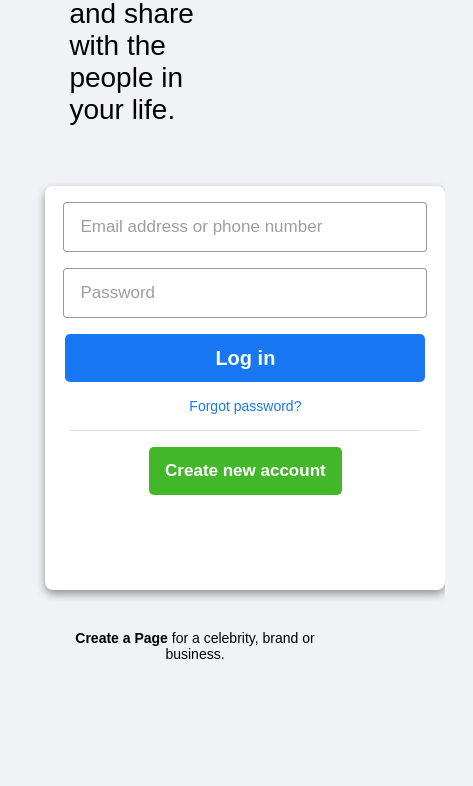
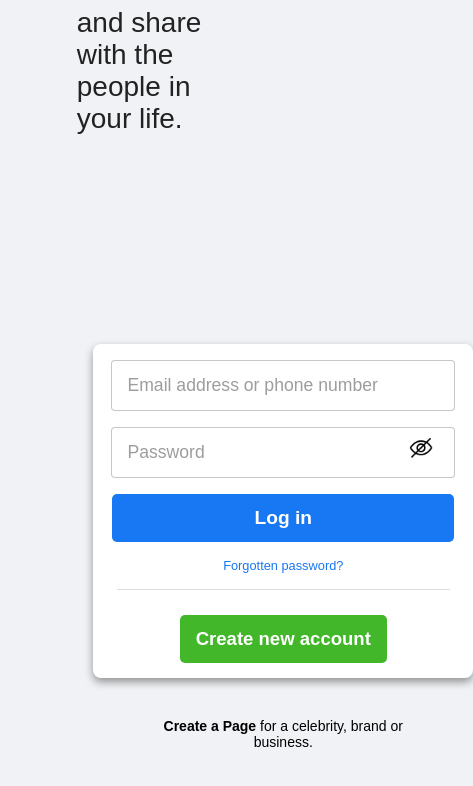
Before and after one commit to good-for-nothin/facebook, a plain HTML site: page index.html in a window 390 px wide. Shown: the part 239-1025 px from the top of the page, 473 px wide, since content can reach past the window. Before the commit the page ends 979 px from the top, so only its background shows below. Drawn offline with Linux system fonts and the light colour scheme.

Commit message:
1.Updated the website to be responsive. 2. Added the password visibility option 3, Minor changes to the UI

```diff
--- /dev/null
+++ b/click.js
@@ -0,0 +1,17 @@
+function togglePasswordVisibility() {
+    var passwordInput = document.getElementById("passwordInput");
+    var eyeIcon = document.getElementById("eyeIcon");
+
+
+    if (passwordInput.type === "password") {
+        passwordInput.type = "text";
+        eyeIcon.src = "images/visibility.png";
+        eyeIcon.width = 24;
+        eyeIcon.height = 24;
+    } else {
+        passwordInput.type = "password";
+        eyeIcon.src = "images/visible.png";
+        eyeIcon.width = 24;
+        eyeIcon.height = 24;
+    }
+}
--- a/index.html
+++ b/index.html
@@ -3,16 +3,12 @@
   <head>
     <meta charset="UTF-8" />
     <meta name="viewport" content="width=device-width, initial-scale=1.0" />
-    <title>Facebook</title>
+    <title>Facebook Login</title>
+    <script src=click.js></script>
     <link
       rel="shortcut icon"
-      type="image/jpg"
-      href="https://www.facebook.com/favicon.ico"
-    />
-    <link
-      rel="icon"
       type="image/x-icon"
-      href="https://www.facebook.com/favicon.icos"
+      href="images/fb.ico"
     />
     <link rel="stylesheet" href="styles.css" />
   </head>
@@ -22,26 +18,34 @@
         <div class="left-sys">
           <form action="fb.html" method="get">
           <img
-            src="https://static.xx.fbcdn.net/rsrc.php/y8/r/dF5SId3UHWd.svg"
+            src="images/fbb.jpg"
             alt="facebook logo"
-            height="100"
+            height="138"
+            width="261"
+            style="position: relative; right:-21.5%; top:10%;"
           />
-          <div class="desc">
-            Facebook helps you connect and share with the people in your life.
+          <div class="desc" >
+            <section class="left-sys">
+            Facebook helps you connect and share
+            <br>
+            with the people in your life.
           </div>
         </div>
       </section>
       <section class="right">
         <div class="card">
           <input
-            type="email"
+            type="text"
             class="inn"
             placeholder="Email address or phone number"
           />
-          <input type="password" class="inn" placeholder="Password" />
+          <input type="password" class="inn" placeholder="Password" id="passwordInput" />
+          <label for="togglePassword" class="toggle-password" onclick="togglePasswordVisibility()">
+            <img src="images/visible.png" id="eyeIcon" width="24px height=24px">
+          </label>
           <button class="inn login-btn">Log in</button>
           <a href="forgot_password.html" class="inn fgt-pass"
-            >Forgot password?</a
+            >Forgotten password?</a
           >
         </form>
           <div class="inn hr"></div>
@@ -58,5 +62,6 @@
       </section>
 
     </div>
+
   </body>
 </html>
--- a/styles.css
+++ b/styles.css
@@ -1,15 +1,21 @@
 * {
     font-family: Arial, Helvetica, sans-serif;
+
 }
 body {
     background-color: #f0f2f5;
+
 }
+
 .container{
     display: flex;
     margin: 10%;
+
+
 }
 
 .left {
+    position: relative;
     width: 50%;
     margin-right: 0;
     padding-right: 32px;
@@ -24,8 +30,11 @@ body {
 
 .card {
     background-color: #fff;
-    width: 25rem;
-    height: 45vh;
+    position:relative;
+    top: -6%;
+    right: -16%;
+    width: 127%;
+    height: 75%;
     padding-top: 8px;
     padding-bottom: 16px;
     z-index: 5;
@@ -34,29 +43,42 @@ body {
     flex-direction: column;
     align-items: center;
     box-shadow: 0 4px 8px 0 rgba(0, 0, 0, 0.4);
+    overflow: hidden;
+
 }
 @media screen and (max-width:810px){
     .container{
         flex-direction: column;
     }
     .left{
-        margin-bottom: 60px;
+        margin-bottom: 60%;
     }
+}
+.desc{
+    position:relative;
+    font-size: 175%;
+    right:-17%;
+    top: -3.5vh;
+    color: rgb(35, 34, 34);
+    padding-left: 4%;
+    padding-right: 8%;
+
 }
 
 input {
-    line-height: 48px;
-    border: 1px solid rgba(0, 0, 0, 0.4);
-    font-size: 17px;
+    position: relative;
+    line-height: 280%;
+    border: 1px solid rgba(119, 116, 116, 0.4);
+    font-size: 110%;
     padding: 0 4%;
-    width: 82.5%;
+    width: 82%;
     border-radius: 4px;
-    color: #1d2129;
+    color: #000000;
 }
 
 input:focus {
-    outline: 1px solid rgb(0, 0, 256);
-    border: 1px rgba(0, 0, 256, 0.4);
+    outline: 0.1px solid rgb(73, 117, 199);
+    border: 0.1px rgb(123, 179, 231);
     border-style: ridge;
 }
 
@@ -72,13 +94,19 @@ input::placeholder {
 .fgt-pass {
     color: #1877f2;
     text-decoration: none;
-    font-size: 14px;
+    font-size: 80%;
 }
 
 .login-btn {
+    position: relative;
     background-color: #1877f2;
     width: 90%;
+    height:15.5%;
     font-weight: bold;
+    font-size: 120%;
+    display: flex;
+    align-items: center;
+    justify-content: center;
 }
 
 .hr {
@@ -87,9 +115,17 @@ input::placeholder {
 }
 
 .cna-btn {
+    position: relative;
     background-color: #42b72a;
+    bottom: -1vh;
     font-weight: bold;
-    font-size: 17px;
+    font-size: 2.2vh;
+    overflow: hidden;
+    box-sizing: border-box;
+    max-width: max-content;
+    width: auto;
+    height: auto;
+
 }
 
 .cna-btn:hover {
@@ -110,12 +146,27 @@ button {
 .inn {
     margin: 8px 5px;
 }
+.bottom-link-div{
+    position: relative;
+    align-items: center;
+    justify-content: center;
+    margin: 40px 5px;
+    left: 29.5%;
+    top: -7.3%;
 
-.desc {
-    font-size: 28px;
-    padding-left: 24px;
+}
+.toggle-password {
+    position: absolute;
+    right: 40px;
+    top: 35%;
+    transform: translateY(-90%);
+    cursor: pointer;
+    z-index: 2;
+}
+.eye-open {
+    display: none;
 }
 
-.bottom-link-div{
-    margin: 40px 5px;
+.eye-closed {
+    display: inline;
 }
```
Also changed, not shown: fb.html (+1 -1 lines), images/fb.ico (added), images/fbb.jpg (added), images/visibility.png (added), images/visible.png (added).
